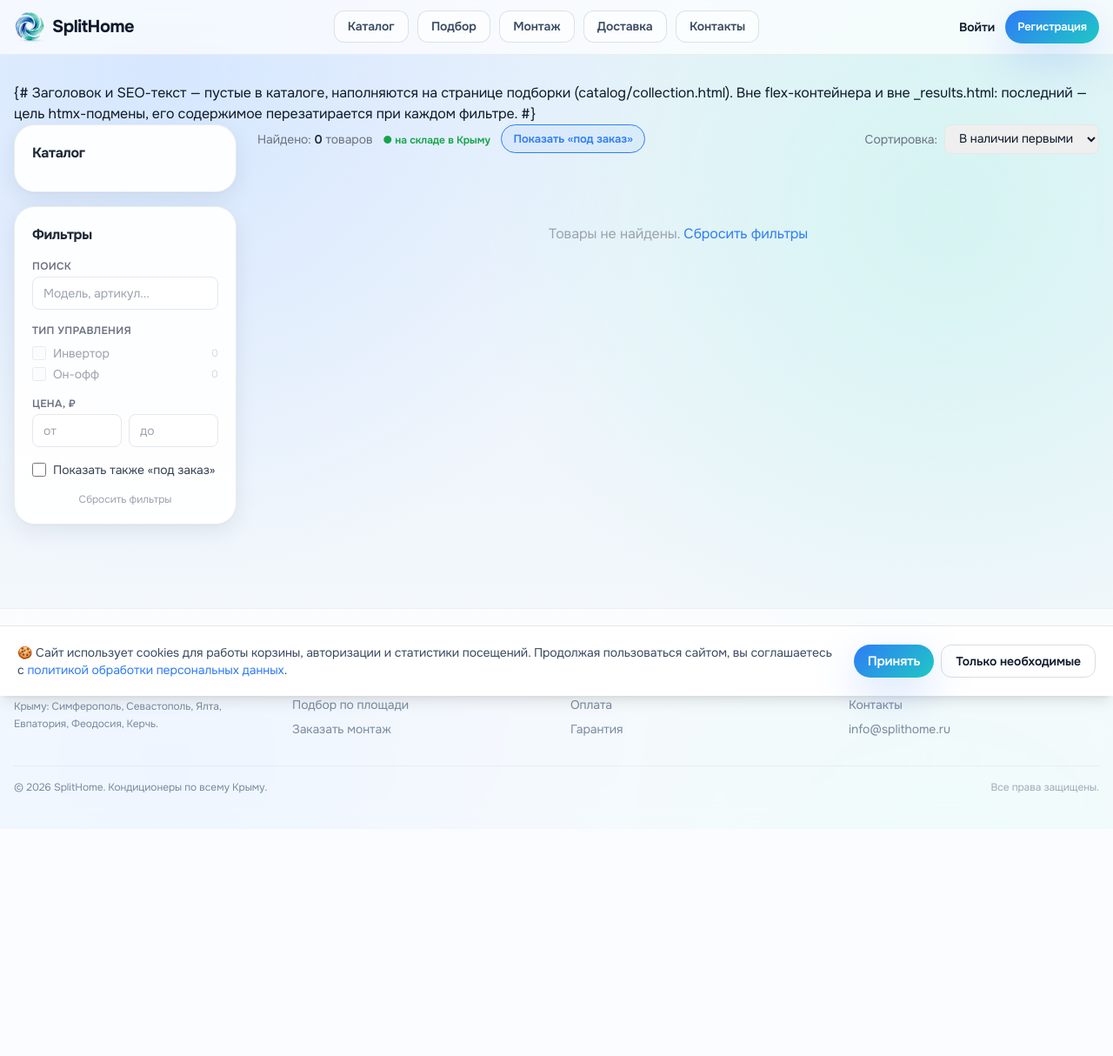
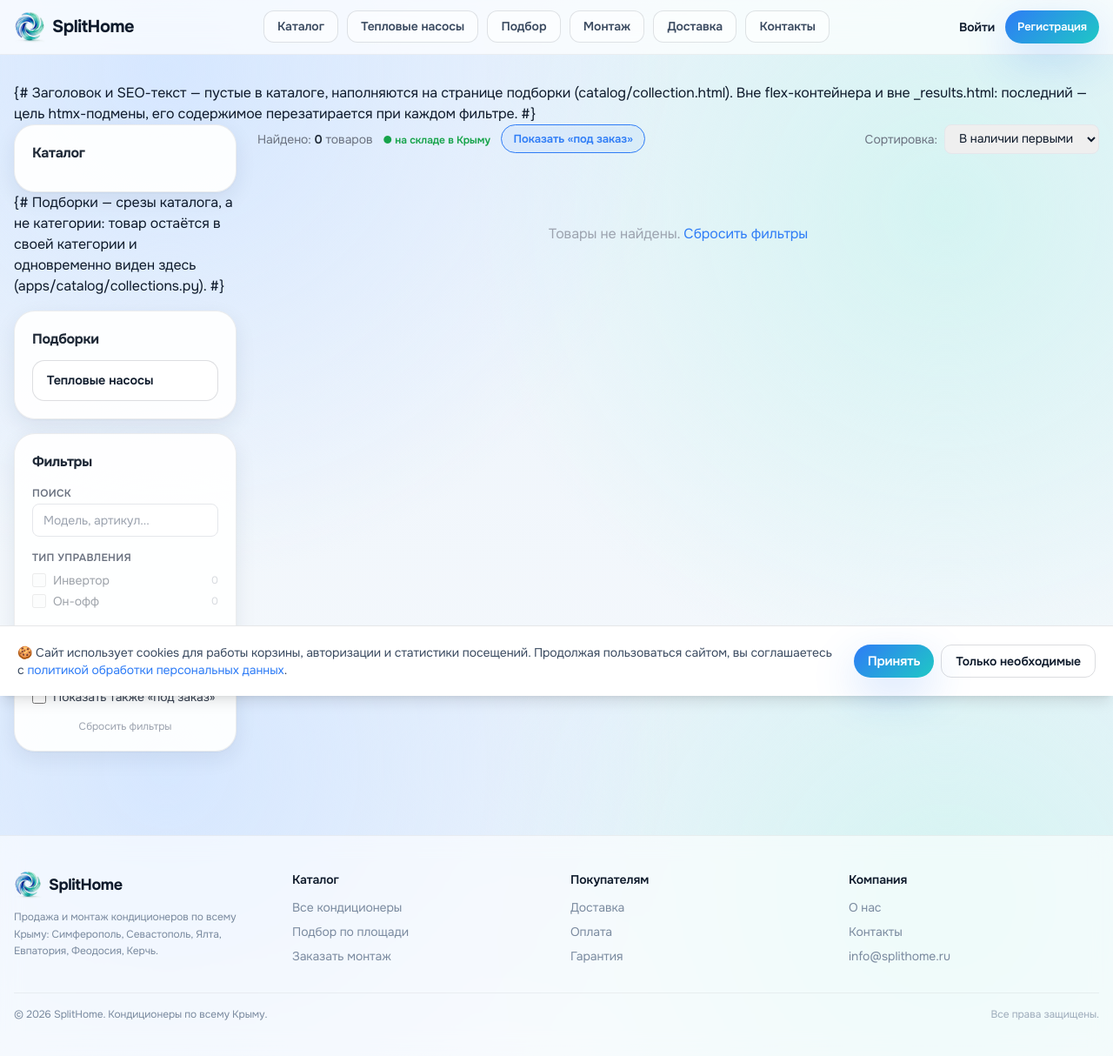
Before and after one commit to flycited2-dotcom/split-shop_claude, a Django app: page /catalog/ in a window 1280 px wide. Shown: the whole page at 87% size. Before the commit the page ends 912 px from the top, so only its background shows below. Run offline with Django 5.2, Linux system fonts and the light colour scheme; data comes from the database, SQL or seed files in the repository; data that the repository does not hold is empty; style sheets or scripts are compiled from the project's sources; parts of the project's set-up code (start-up, migrations or seed data) failed here and were passed over; some libraries are stand-ins or nearby versions.

Commit message:
feat(catalog): подборки в навигации + README
Блок «Подборки» в сайдбаре каталога и ссылка в шапке (десктоп и мобильное меню).

Co-Authored-By: Claude Opus 5 <noreply@anthropic.com>

```diff
--- a/templates/catalog/index.html
+++ b/templates/catalog/index.html
@@ -68,6 +68,22 @@
       </div>
     </div>
 
+    {# Подборки — срезы каталога, а не категории: товар остаётся в своей
+       категории и одновременно виден здесь (apps/catalog/collections.py). #}
+    {% if collections %}
+    <div class="card p-5">
+      <h2 class="font-bold text-base mb-3 text-gray-800">Подборки</h2>
+      <div class="space-y-2">
+        {% for coll in collections %}
+          <a href="{% url 'collection' coll.slug %}"
+             class="cat-btn {% if collection.slug == coll.slug %}is-active{% endif %}">
+            <span>{{ coll.title }}</span>
+          </a>
+        {% endfor %}
+      </div>
+    </div>
+    {% endif %}
+
     {% include 'catalog/partials/_filters.html' %}
 
   </aside>
--- a/templates/partials/header.html
+++ b/templates/partials/header.html
@@ -11,6 +11,7 @@
     <!-- Desktop nav (md+) — contour buttons -->
     <nav class="hidden md:flex items-center gap-2 lg:gap-2.5">
       <a href="/catalog/"     class="nav-btn">Каталог</a>
+      <a href="/catalog/heat-pumps/" class="nav-btn">Тепловые насосы</a>
       <a href="/quiz/"        class="nav-btn">Подбор</a>
       <a href="/installation/" class="nav-btn">Монтаж</a>
       <a href="/delivery/"    class="nav-btn">Доставка</a>
@@ -58,6 +59,7 @@
   <div id="mobile-menu" class="hidden border-t border-black/5 bg-white">
     <nav class="max-w-7xl mx-auto px-4 py-4 grid grid-cols-2 gap-2">
       <a href="/catalog/"      class="nav-btn justify-center">Каталог</a>
+      <a href="/catalog/heat-pumps/" class="nav-btn justify-center">Тепловые насосы</a>
       <a href="/quiz/"         class="nav-btn justify-center">Подбор</a>
       <a href="/installation/" class="nav-btn justify-center">Монтаж</a>
       <a href="/delivery/"     class="nav-btn justify-center">Доставка</a>
```
Also changed, not shown: README.md.
